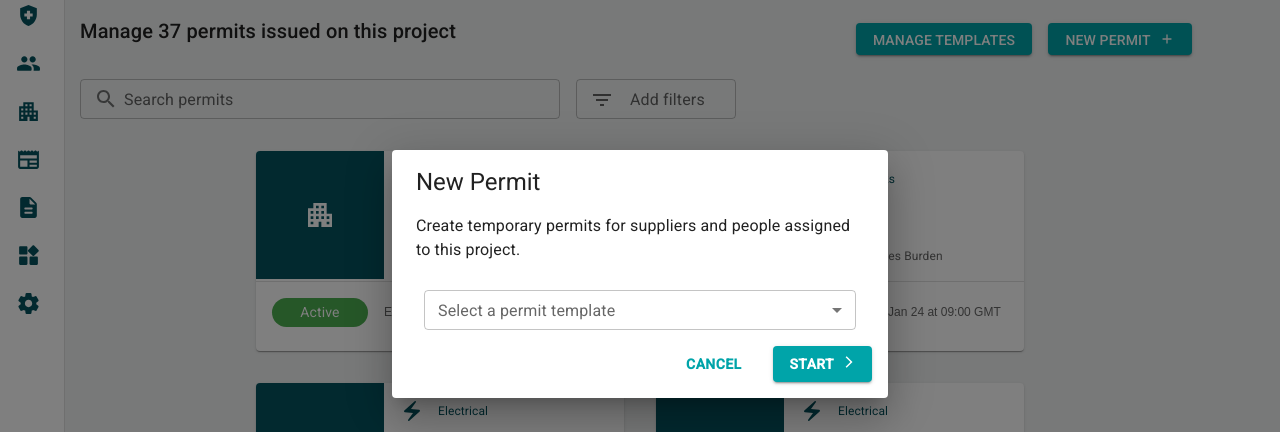
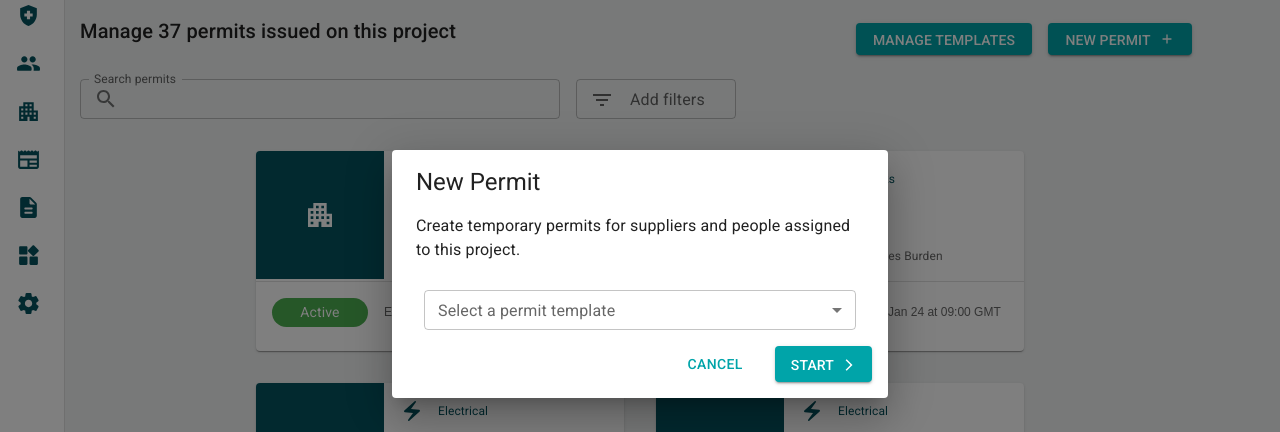
Before and after one commit to Catherinen29/skunkworks, a React (Create React App) app: page / in a window 1280 px wide. Both pictures are taken after a click on the button "NEW PERMIT". Shown: the part 126-558 px from the top of the page. Built offline with nearby package versions, Linux system fonts and the light colour scheme.

Commit message:
Button & search bar styling.

```diff
--- a/src/components/Permits.js
+++ b/src/components/Permits.js
@@ -1,7 +1,7 @@
 import { useNavigate } from 'react-router-dom'
 import { Alert, Box, Button, Card, CardActionArea, CardContent, Collapse, Dialog, DialogActions,
     DialogContent, DialogTitle, FormControl, IconButton,
-    InputAdornment, List, ListItem, ListItemIcon, MenuItem, Paper, Snackbar, TextField,
+    InputAdornment, InputLabel, List, ListItem, ListItemIcon, MenuItem, OutlinedInput, Paper, Snackbar, TextField,
     Typography } from "@mui/material";
 import Divider from '@mui/material/Divider';
 import BB_bg from "../BB_bg.png"
@@ -70,8 +70,11 @@ const handleStart = () => {
 
 }
 
+// Manage searchbar label
+const [shrink, setShrink] = useState(false)
 
 
+// Manage snackbars confirming successful creation of permit
 const [showPermitCreatedMsg, setShowPermitCreatedMsg] = useState(true)
 const [showImmutableMsg, setShowImmutableMsg] = useState(true)
 
@@ -132,7 +135,8 @@ return(
             <FormControl variant='outlined' size='small'
                 sx={{width: '30rem', my: 2}}>
                 <TextField size='small'
-                InputLabelProps={{ shrink: false, style: { marginLeft: 30 } }}
+                onFocus={() => setShrink(true)}
+                InputLabelProps={{ style: { ml: '10rem', shrink } }}
                 InputProps= {{
                     startAdornment:
                     <InputAdornment position='start'>
@@ -222,7 +226,7 @@ return(
 
             <Box sx={{display: 'flex', alignSelf: 'flex-end', mt: '1rem'}}>
                 <Button variant="contained" onClick={handleClose}  disableElevation={true}
-                    sx={{bgcolor:  'white', color: '#00a4a9', fontWeight: 'bold', mx: 1,
+                    sx={{bgcolor:  'white', color: '#00a4a9', fontWeight: 500, mx: 1,
                     "&:hover": {
                         bgcolor: '#ffffff',
                         color: "#008488"}}}>
@@ -232,7 +236,9 @@ return(
                     sx={{bgcolor:  '#00a4a9', fontWeight: 'bold', mx: 1,
                     "&:hover": {
                         bgcolor: "#008488"}}}>
-                        START <ArrowForwardIosIcon fontSize='12px' sx={{ml: 1, mt: -0.5}} /></Button>
+                    <Typography sx={{pt: '0.2rem', pr: '0.5rem', fontWeight: 500, fontSize: 14}}>
+                    START</Typography>
+                    <ArrowForwardIosIcon fontSize='12px' sx={{mt: '0.1rem'}} /></Button>
             </Box>
 
         </DialogActions>
```
Lines whose indentation alone changed are shown as unchanged.
